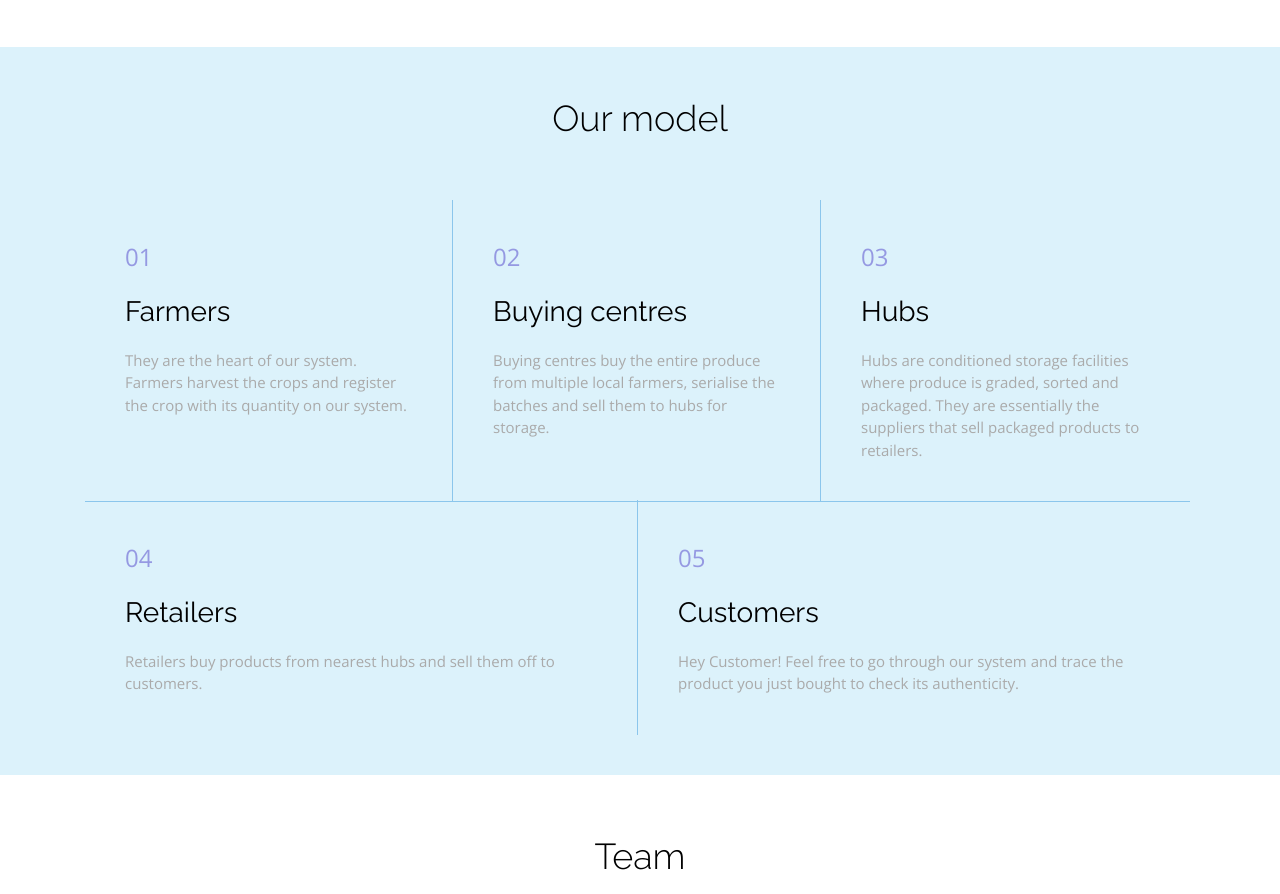
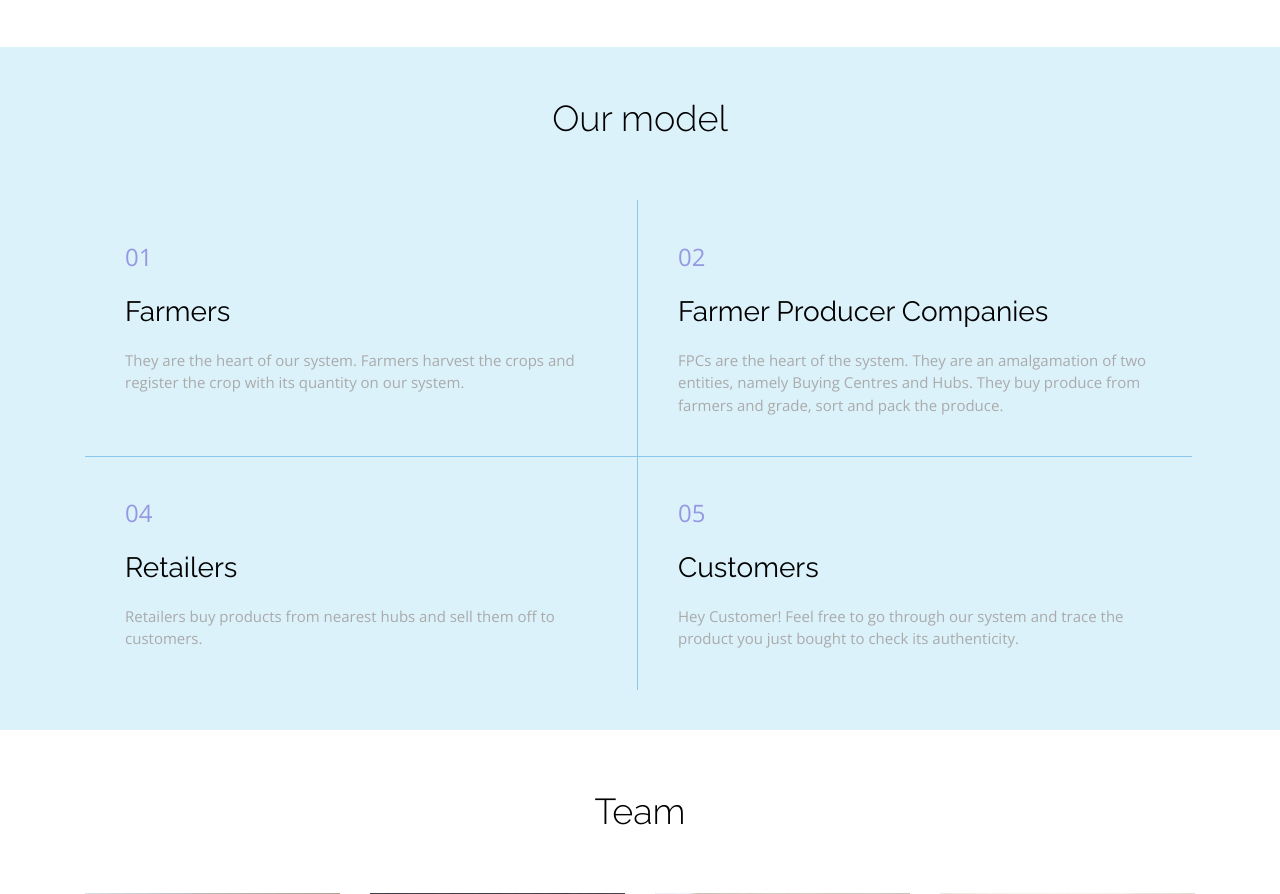
Before and after one commit to VidhiRambhia/FYP2021, a Flask app: page / in a window 1280 px wide. Shown: the part 1345-2239 px from the top of the page. Run offline with Flask 2, Linux system fonts and the light colour scheme; parts of the project's set-up code (start-up, migrations or seed data) failed here and were passed over; some libraries are stand-ins or nearby versions; some web fonts are replaced.

Commit message:
changed model in home page

```diff
--- a/Agrochain/flaskapp/templates/home.html
+++ b/Agrochain/flaskapp/templates/home.html
@@ -117,23 +117,23 @@
         </div>
         <div class="row no-gutters">
 
-          <div class="col-lg-4 col-md-6 content-item" data-aos="fade-in">
+          <div class="col-lg-6 col-md-8 content-item" data-aos="fade-in">
             <span>01</span>
             <h4>Farmers</h4>
             <p>They are the heart of our system. Farmers harvest the crops and register the crop with its quantity on our system.</p>
           </div>
 
-          <div class="col-lg-4 col-md-6 content-item" data-aos="fade-in" data-aos-delay="100">
+          <div class="col-lg-6 col-md-8 content-item" data-aos="fade-in" data-aos-delay="100">
             <span>02</span>
-            <h4>Buying centres</h4>
-            <p>Buying centres buy the entire produce from multiple local farmers, serialise the batches and sell them to hubs for storage.</p>
+            <h4>Farmer Producer Companies</h4>
+            <p>FPCs are the heart of the system. They are an amalgamation of two entities, namely Buying Centres and Hubs. They buy produce from farmers and grade, sort and pack the produce.</p>
           </div>
 
-          <div class="col-lg-4 col-md-6 content-item" data-aos="fade-in" data-aos-delay="200">
+          <!-- <div class="col-lg-4 col-md-6 content-item" data-aos="fade-in" data-aos-delay="200">
             <span>03</span>
             <h4>Hubs</h4>
             <p>Hubs are conditioned storage facilities where produce is graded, sorted and packaged. They are essentially the suppliers that sell packaged products to retailers.</p>
-          </div>
+          </div> -->
 
           <div class="col-lg-6 col-md-8 content-item" data-aos="fade-in" data-aos-delay="200">
             <span>04</span>
```
